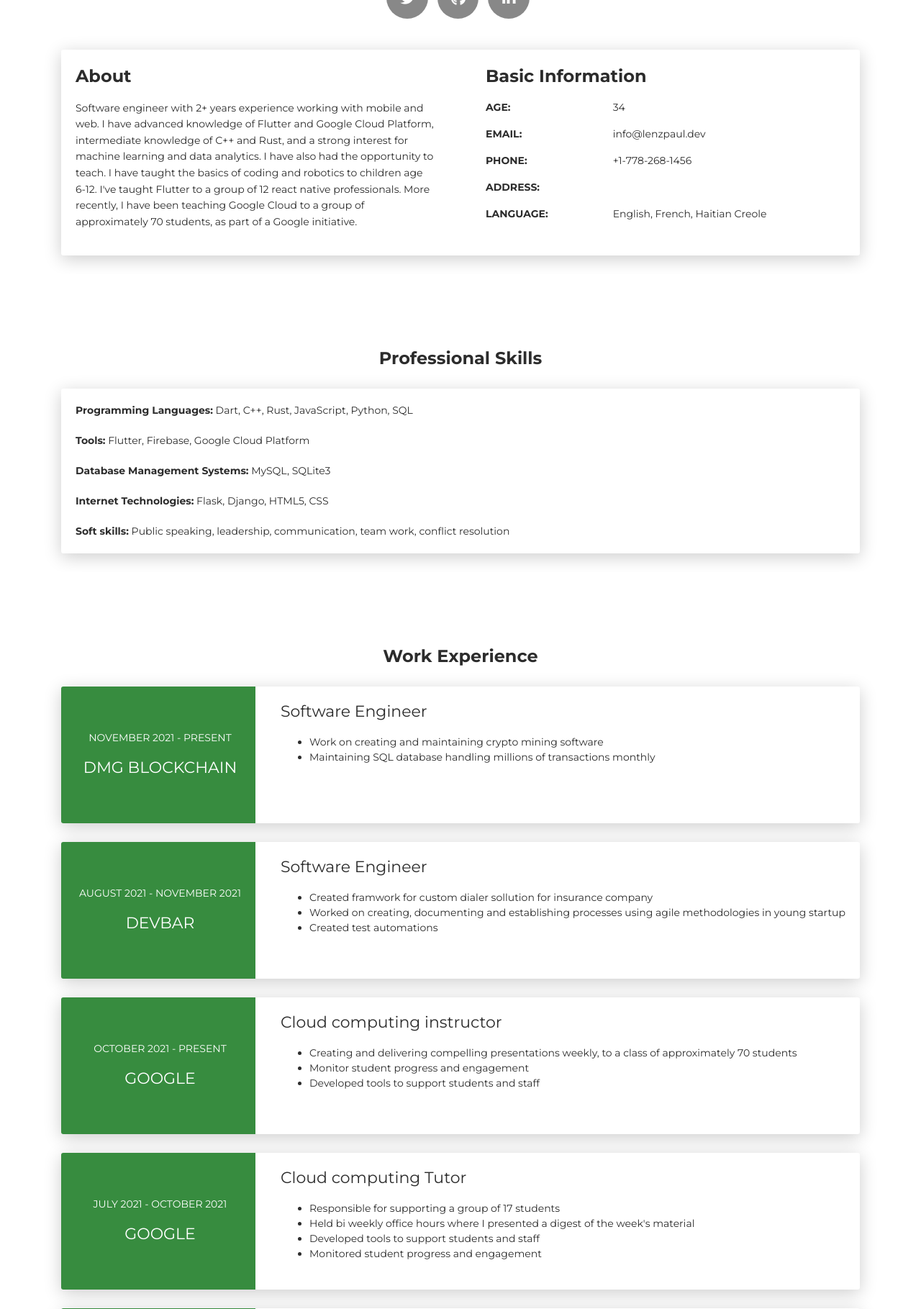
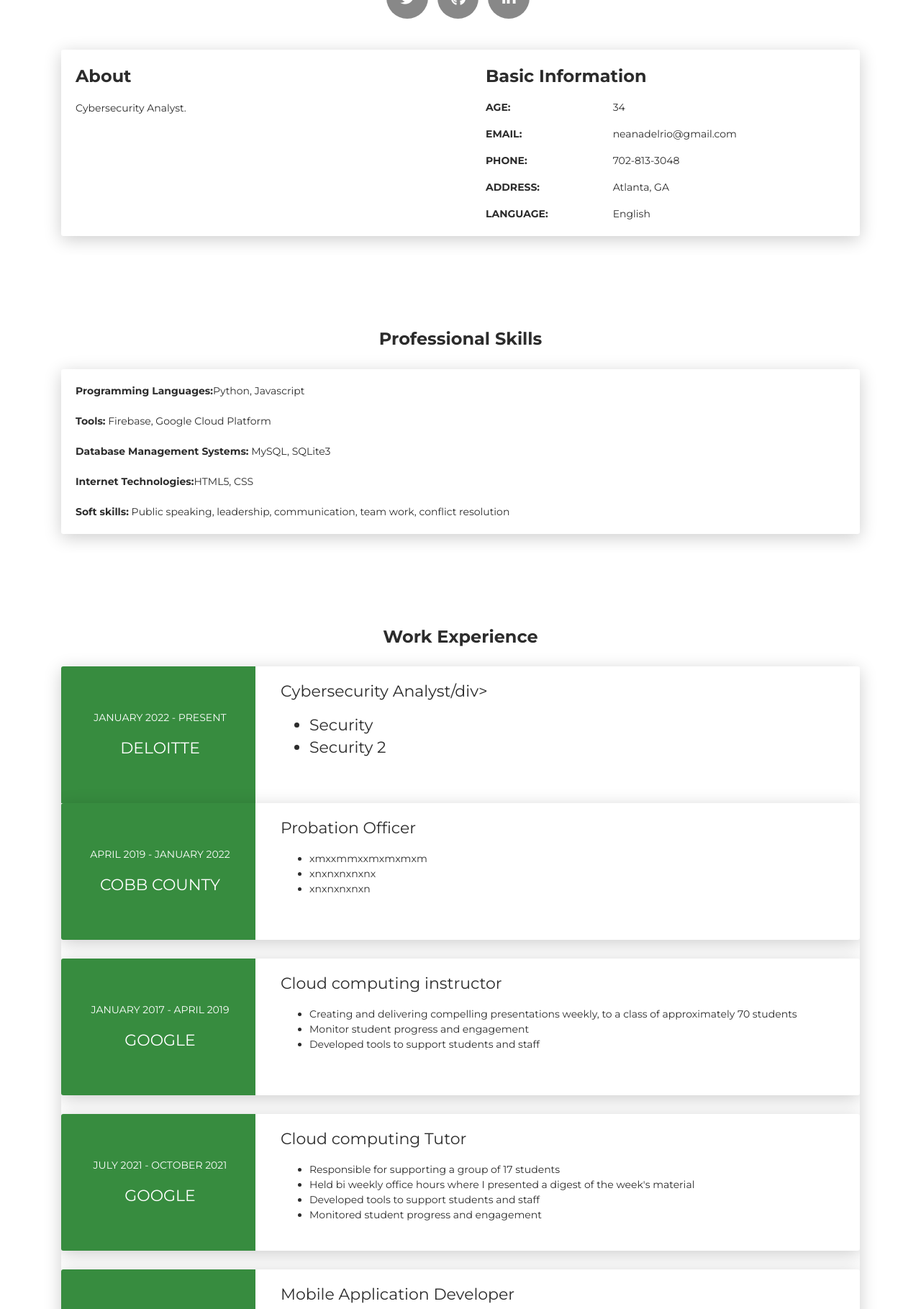
Before and after one commit to neanadelrio/Resume, a Flask app: page / in a window 1280 px wide. Shown: the part 551-2370 px from the top of the page at 72% size. Run offline with Flask 2, Linux system fonts and the light colour scheme; some libraries are stand-ins or nearby versions.

Commit message:
first updates

```diff
--- a/main.py
+++ b/main.py
@@ -1,11 +1,11 @@
 from flask import Flask, render_template, request, url_for, redirect
 app = Flask(__name__)
 
-name="Lenz Paul"
-role="Software Engineer"
-phone="+1-778-268-1456"
-email="info@lenzpaul.dev"
-location="Vancouver, BC, Canada"
+name="Neana Del Rio"
+role="Cybersecurity Analyst"
+phone="702-813-3048"
+email="neanadelrio@gmail.com"
+location="Atlanta, GA"
 
 
 @app.route("/")
@@ -14,7 +14,8 @@ def index():
     name=name,
     role=role,
     phone=phone,
-    email=email
+    email=email,
+    location=location
     )
 
 if __name__ == "__main__":
--- a/templates/index.html
+++ b/templates/index.html
@@ -71,20 +71,20 @@
       <div class="page-header-image" data-parallax="true" style="background-image: url({{ url_for('static', filename='images/links_bg.png') }} )"></div>
       <div class="container">
         <div class="content-center">
-          <div class="cc-profile-image"><a href="#"><img src="{{ url_for('static', filename='images/lenz-cartoon.png') }} " alt="Image"/></a></div>
+          <div class="cc-profile-image"><a href="#"><img src="{{ url_for('static', filename='images/neana.jpg') }} " alt="Image"/></a></div>
           <div class="h2 title"> {{ name }} </div>
           <p class="category text-white">{{ role }}</p>
             <a class="btn btn-primary smooth-scroll mr-2" href="#contact" data-aos="zoom-in" data-aos-anchor="data-aos-anchor">Hire Me</a>
-            <a class="btn btn-primary" target="_blank" href="{{ url_for('static',filename='general_swe_resume_lenz_paul_nov_2021.pdf') }}" data-aos="zoom-in" data-aos-anchor="data-aos-anchor">Download CV</a>
+            <a class="btn btn-primary" target="_blank" href="{{ url_for('static',filename='Neana_DelRio_22_Resume.pdf') }}" data-aos="zoom-in" data-aos-anchor="data-aos-anchor">Download CV</a>
             <!-- TODO: -->
         </div>
       </div>
       <div class="section">
         <div class="container">
           <div class="button-container">
-            <a class="btn btn-default btn-round btn-lg btn-icon" target="_blank" href="https://twitter.com/bringbackthedog" rel="tooltip" title="Follow me on Twitter"><i class="fa fa-twitter"></i></a>
-            <a class="btn btn-default btn-round btn-lg btn-icon" target="_blank" href="https://github.com/bringbackthedog" rel="tooltip" title="Follow me on Github"><i class="fa fa-github"></i></a>
-            <a class="btn btn-default btn-round btn-lg btn-icon" target="_blank" href="https://www.linkedin.com/in/lenztpaul/" rel="tooltip" title="Follow me on LinkedIn"><i class="fa fa-linkedin"></i></a>
+            <a class="btn btn-default btn-round btn-lg btn-icon" target="_blank" href="https://twitter.com/neanasimone" rel="tooltip" title="Follow me on Twitter"><i class="fa fa-twitter"></i></a>
+            <a class="btn btn-default btn-round btn-lg btn-icon" target="_blank" href="https://github.com/neanadelrio" rel="tooltip" title="Follow me on Github"><i class="fa fa-github"></i></a>
+            <a class="btn btn-default btn-round btn-lg btn-icon" target="_blank" href="https://www.linkedin.com/in/neanadelrio/" rel="tooltip" title="Follow me on LinkedIn"><i class="fa fa-linkedin"></i></a>
           </div>
         </div>
       </div>
@@ -98,7 +98,7 @@
         <div class="col-lg-6 col-md-12">
           <div class="card-body">
             <div class="h4 mt-0 title">About</div>
-            <p>Software engineer with 2+ years experience working with mobile and web. I have advanced knowledge of Flutter and Google Cloud Platform, intermediate knowledge of C++ and Rust, and a strong interest for machine learning and data analytics. I have also had the opportunity to teach. I have taught the basics of coding and robotics to children age 6-12. I've taught Flutter to a group of 12 react native professionals. More recently, I have been teaching Google Cloud to a group of approximately 70 students, as part of a Google initiative.</p>
+            <p>Cybersecurity Analyst.</p>
             </div>
         </div>
         <div class="col-lg-6 col-md-12">
@@ -122,7 +122,7 @@
             </div>
             <div class="row mt-3">
               <div class="col-sm-4"><strong class="text-uppercase">Language:</strong></div>
-              <div class="col-sm-8">English, French, Haitian Creole</div>
+              <div class="col-sm-8">English</div>
             </div>
           </div>
         </div>
@@ -135,10 +135,10 @@
     <div class="h4 text-center mb-4 title">Professional Skills</div>
     <div class="card" data-aos="fade-up" data-aos-anchor-placement="top-bottom">
       <div class="card-body">
-        <b>Programming Languages:</b> Dart, C++, Rust, JavaScript, Python, SQL<br><br>
-        <b>Tools:</b> Flutter, Firebase, Google Cloud Platform <br><br>
+        <b>Programming Languages:</b>Python, Javascript<br><br>
+        <b>Tools:</b> Firebase, Google Cloud Platform <br><br>
         <b>Database Management Systems:</b> MySQL, SQLite3<br><br>
-        <b>Internet Technologies:</b> Flask, Django, HTML5, CSS <br><br>
+        <b>Internet Technologies:</b>HTML5, CSS <br><br>
         <b>Soft skills:</b> Public speaking, leadership, communication, team work, conflict resolution
       </div>
     </div>
@@ -152,17 +152,17 @@
       <div class="row">
         <div class="col-md-3 bg-primary" data-aos="fade-right" data-aos-offset="50" data-aos-duration="500">
           <div class="card-body cc-experience-header">
-            <p>November 2021 - Present</p>
-            <div class="h5">DMG Blockchain</div>
+            <p>January 2022 - Present</p>
+            <div class="h5">Deloitte</div>
           </div>
         </div>
         <div class="col-md-9" data-aos="fade-left" data-aos-offset="50" data-aos-duration="500">
           <div class="card-body">
-            <div class="h5">Software Engineer</div>
+            <div class="h5">Cybersecurity Analyst/div>
             <p>
               <ul>
-                <li>Work on creating and maintaining crypto mining software</li>
-                <li>Maintaining SQL database handling millions of transactions monthly</li>
+                <li>Security</li>
+                <li>Security 2</li>
               </ul>
               </p>
           </div>
@@ -173,18 +173,18 @@
       <div class="row">
         <div class="col-md-3 bg-primary" data-aos="fade-right" data-aos-offset="50" data-aos-duration="500">
           <div class="card-body cc-experience-header">
-            <p>August 2021 - November 2021</p>
-            <div class="h5">DEVBAR</div>
+            <p>April 2019 - January 2022</p>
+            <div class="h5">Cobb County</div>
           </div>
         </div>
         <div class="col-md-9" data-aos="fade-left" data-aos-offset="50" data-aos-duration="500">
           <div class="card-body">
-            <div class="h5">Software Engineer</div>
+            <div class="h5">Probation Officer</div>
             <p>
               <ul>
-                <li>Created framwork for custom dialer sollution for insurance company</li>
-                <li>Worked on creating, documenting and establishing processes using agile methodologies in young startup </li>
-                <li>Created test automations
+                <li>xmxxmmxxmxmxmxm</li>
+                <li>xnxnxnxnxnx </li>
+                <li>xnxnxnxnxn </li>
               </ul>
               </p>
           </div>
@@ -195,7 +195,7 @@
       <div class="row">
         <div class="col-md-3 bg-primary" data-aos="fade-right" data-aos-offset="50" data-aos-duration="500">
           <div class="card-body cc-experience-header">
-            <p>October 2021 - Present</p>
+            <p>January 2017 - April 2019</p>
             <div class="h5">Google</div>
           </div>
         </div>
```
Also changed, not shown: static/images/lenz-cartoon.png (deleted), static/images/neana.jpg (added), 2 other files.
